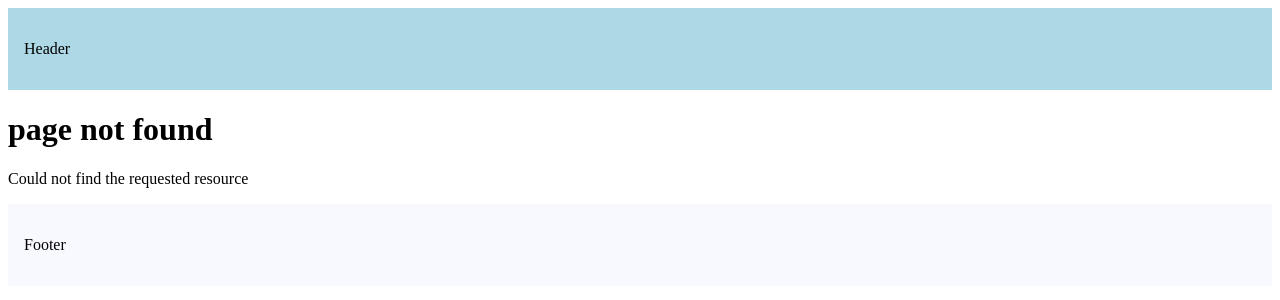
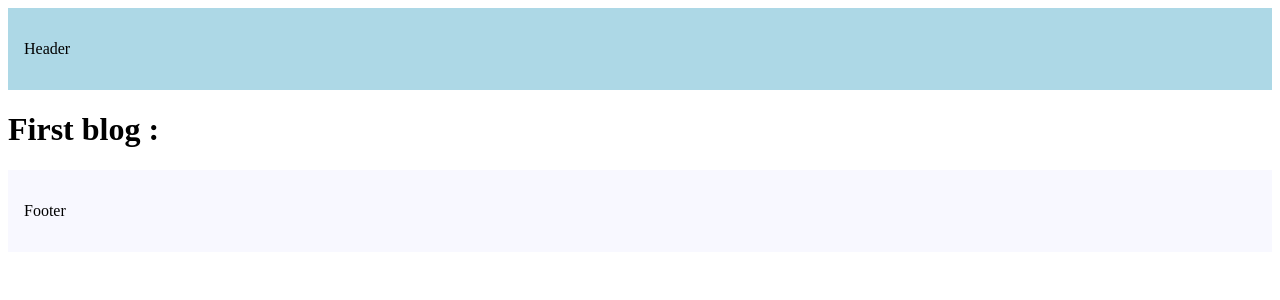
Before and after one commit to TanishqRawat0112/hello-world, a Next.js app: page /blog/first in a window 1280 px wide. Before the commit this address had no page. Shown: the top 300 px of the page. Built offline with nearby package versions, Linux system fonts and the light colour scheme.

Commit message:
learning loading states

```diff
--- /dev/null
+++ b/src/app/blog/first/page.tsx
@@ -0,0 +1,3 @@
+export default function ProductDetails(){
+    return <h1>First blog :  </h1>
+}
--- /dev/null
+++ b/src/app/blog/loading.tsx
@@ -0,0 +1,3 @@
+export default function Loading(){
+    return <h1>Loading . . . </h1>
+}
--- /dev/null
+++ b/src/app/blog/second/page.tsx
@@ -0,0 +1,3 @@
+export default function ProductDetails(){
+    return <h1>Second blog :  </h1>
+}
```
